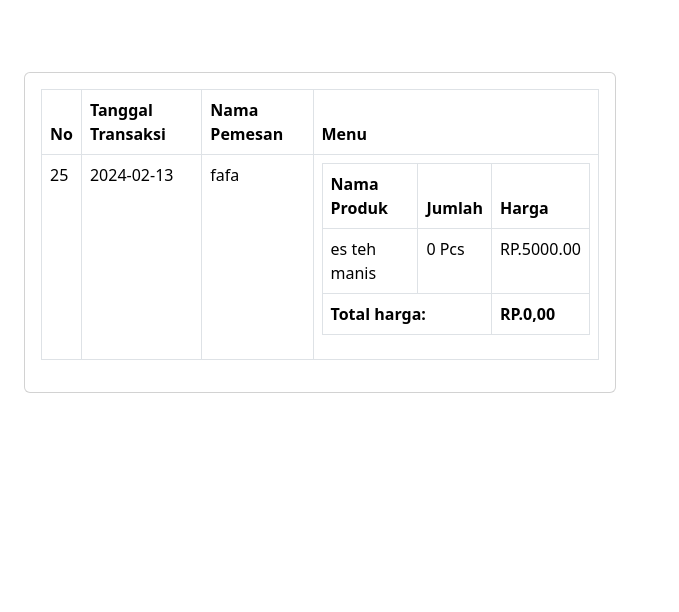
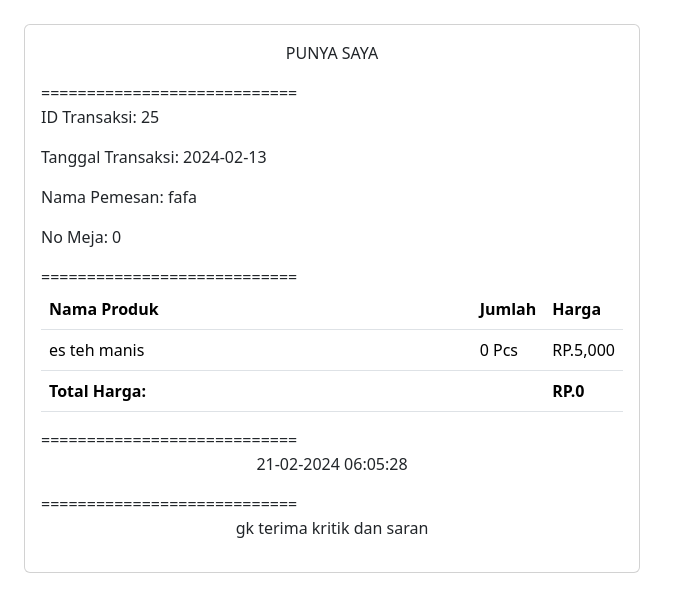
Before and after one commit to ghinaafina/kasirghina, a PHP site: page /cetak-transaksi.php in a window 1280 px wide. Shown: the top 612 px of the page, without its empty margins (0-679 px from the left). Run offline with PHP 8.4, Linux system fonts and the light colour scheme; data comes from the database, SQL or seed files in the repository.

Commit message:
Update cetak-transaksi.php

```diff
--- a/cetak-transaksi.php
+++ b/cetak-transaksi.php
@@ -1,44 +1,37 @@
-<?php
-include("header.php");
-?>
-      <body>
+<!DOCTYPE html>
+<html lang="en">
+<head>
+  <meta charset="UTF-8">
+  <meta name="viewport" content="width=device-width, initial-scale=1.0">
+  <title>Aplikasi Kasir</title>
+  <link href="bootstrap-5.3.2-dist/css/bootstrap.min.css" rel="stylesheet">
+</head>
+<body>
 
-        <div class="p-4 col-6">
-          <div class="card mt-5">
+        <div class="p-4 main-content">
+
+          <div class="card col-6">
             <div class="card-body">
-            <table class="table table-bordered">
-		<thead>
-			<tr>
-				<th>No</th>
-				<th>Tanggal Transaksi</th>
-                <th>Nama Pemesan</th>
-				<th>Menu</th>
-			</tr>
-		</thead>
-		<tbody>
+              <p style="text-align: center"> PUNYA SAYA</p>
+            ============================
         <?php
             include("koneksi/koneksi.php");
 
-            $query = "SELECT id_penjualan, tanggal_penjualan FROM penjualan ORDER BY id_penjualan DESC LIMIT 1";
-            $result = mysqli_query($koneksi, $query);
+            $sql = $koneksi->query("SELECT * FROM penjualan ORDER BY id_penjualan DESC LIMIT 1");
+            while ($data= $sql->fetch_assoc()) {
+        ?>
+               <p>ID Transaksi: <?php echo $data['id_penjualan']?></p>
+                <p>Tanggal Transaksi: <?php echo $data['tanggal_penjualan']?></p>
 
-            while ($row = mysqli_fetch_assoc($result)) {
-                echo "<tr>";
-                echo "<td>" . $row['id_penjualan'] . "</td>";
-                echo "<td>" . $row['tanggal_penjualan'] . "</td>";
-                ?>
-                <td>
-                  <?php
-                  $query1 = "SELECT nama_pelanggan FROM pelanggan WHERE id_pelanggan = '".$row['id_penjualan']."'";
-                  $result1 = mysqli_query($koneksi, $query1);
-
-                  while ($row1 = mysqli_fetch_assoc($result1)) {
-                    echo $row1['nama_pelanggan'];
-                  }
-                  ?>
-                </td>
-                <td>
-                    <table class="table table-bordered">
+                <?php
+                    $sql2 = $koneksi->query("SELECT * FROM pelanggan WHERE id_pelanggan = '".$data['id_penjualan']."'");
+                    while ($data2= $sql2->fetch_assoc()) { ?>
+                      <p>Nama Pemesan: <?php echo $data2['nama_pelanggan'];?></p>
+                      <P>No Meja: <?php echo $data2['no_meja'];?></p>
+                    <?php } ?>
+                    <tr>
+                      ============================
+                    <table class="table">
                         <thead>
                             <tr>
                                 <th>Nama Produk</th>
@@ -48,55 +41,52 @@ include("header.php");
                         </thead>
                         <tbody>
                         <?php
-                            // Fetch details for the current Penjualan
-                            $query2 = "SELECT id_produk, id_penjualan, jumlah_produk, sub_total FROM detailpenjualan WHERE id_detail = '" . $row['id_penjualan'] . "'";
-                            $result2 = mysqli_query($koneksi, $query2);
+                          // Fetch details for the current Penjualan
+                          $sql3 = $koneksi->query("SELECT * FROM detailpenjualan WHERE id_detail = '" . $data['id_penjualan'] . "'");
 
-                            // Inisialisasi total harga
-                            $totalHarga = 0;
+                          $totalharga = 0;
 
-                            while ($detailrow = mysqli_fetch_assoc($result2)) {
-                                echo "<tr>";
+                          while ($data3= $sql3->fetch_assoc()) {
+                        ?>
+                            <tr>
+                              <td>
+                              <?php
+                                $sql4 = $koneksi->query("SELECT * FROM produk WHERE id_produk = '" . $data3['id_produk'] . "' ");
+                                while ($data4= $sql4->fetch_assoc()) {
+                                    echo $data4['nama_produk'];
+                                }
+                              ?>
+                              </td>
+                              <td><?php echo $data3['jumlah_produk']?> Pcs</td>
+                              <td>RP.<?php echo number_format($data3['sub_total']) ?></td>
 
-                                // Fetch NamaProduk
-                                $query3 = "SELECT nama_produk FROM produk WHERE id_produk = '" . $detailrow['id_produk'] . "' ";
-                                $result3 = mysqli_query($koneksi, $query3);
+                            </tr>
 
-                                while ($row2 = mysqli_fetch_assoc($result3)) {
-                                    echo "<td>" . $row2['nama_produk'] . "</td>";
-                                }
+                            <?php
+                              $totalproduk = $data3['jumlah_produk'] * $data3['sub_total'];
+                              $totalharga += $totalproduk;
+                            }
+                            ?>
 
-                                echo "<td>" . $detailrow['jumlah_produk'] . " Pcs</td>";
-                                echo "<td>RP." . $detailrow['sub_total'] . "</td>";
-                                echo "</tr>";
+                            <tr>
+                            <td colspan='2'><strong>Total Harga:</strong></td>
+                            <td colspan='2'><strong>RP.<?php echo number_format("$totalharga") ?></strong></td>
+                            </tr>
 
-                                // Tambahkan Subtotal ke total harga
-                                $totalproduk = $detailrow['jumlah_produk'] * $detailrow['sub_total'];
-                                $totalHarga += $totalproduk;
-                            }
-
-                            // Menampilkan total harga di luar loop
-                            echo "<tr>";
-                            echo "<td colspan='2'><strong>Total harga:</strong></td>";
-                            echo "<td colspan='2'><strong>RP." . $totalHarga . ",00</strong></td>";
-                            echo "</tr>";
-                        ?>
 
                         </tbody>
                     </table>
-                </td>
-                <?php
-                echo "</tr>";
-              }
-
-        ?>
-		</tbody>
-	</table>
+                    <?php } ?>
+            ============================
+            <p style="text-align: center"><?php  echo date('d-m-Y H:i:s'); ?></p>
+            ============================
+            <p style="text-align: center">gk terima kritik dan saran</p>
             </div>
           </div>
         </div>
-      </body>
-
-      <script>
+        <script>
         window.print()
       </script>
+
+</body>
+</html>
```
